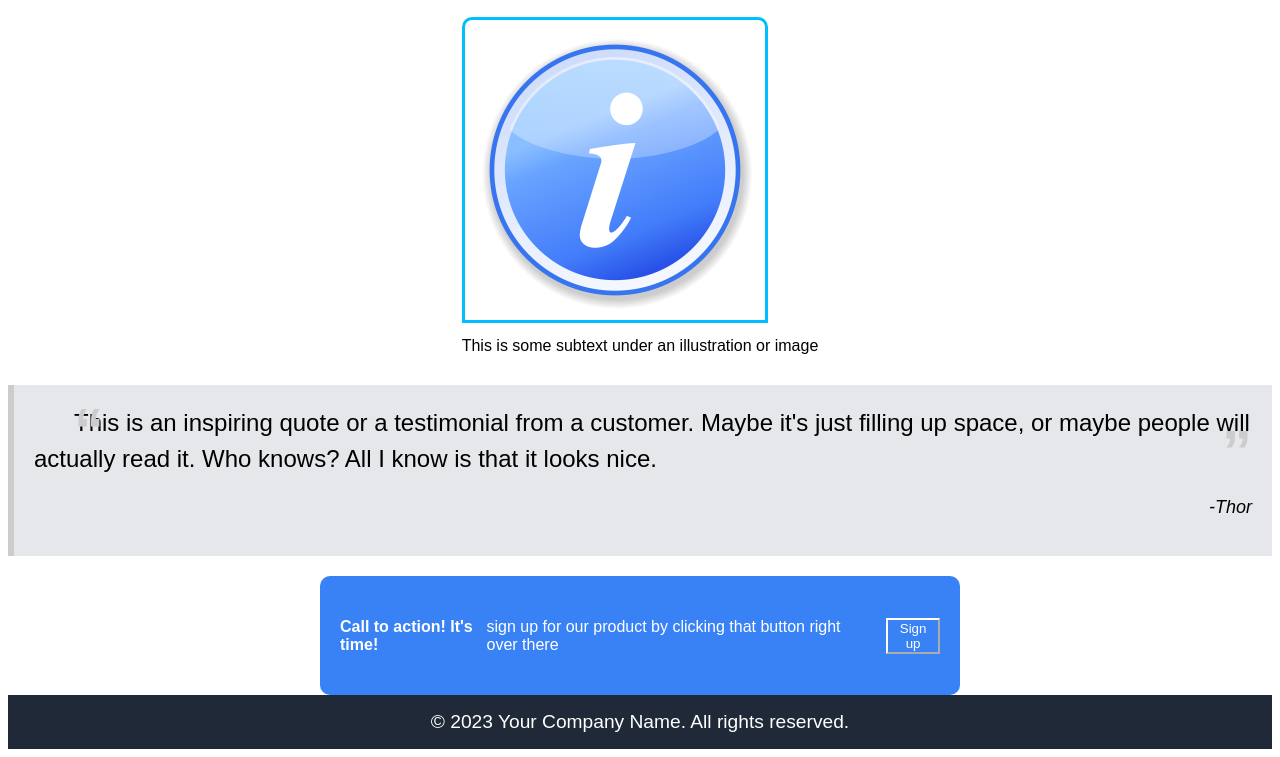
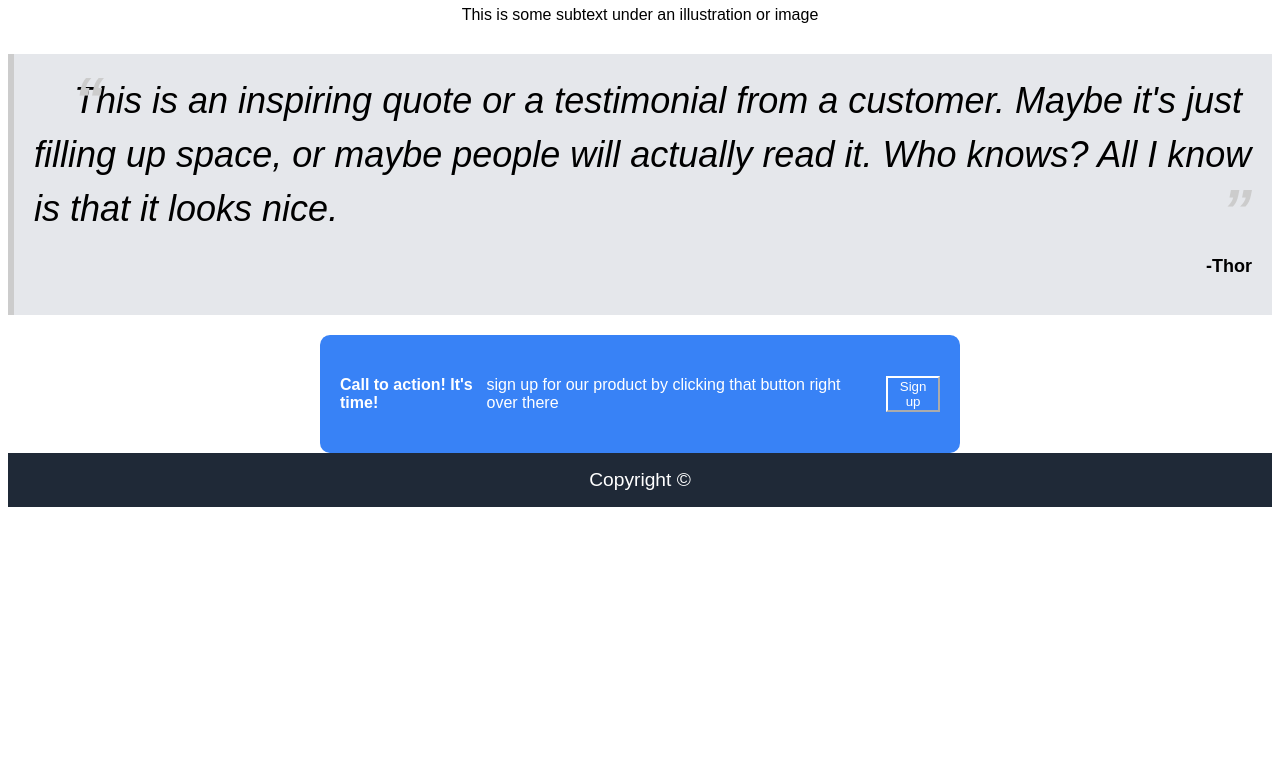
Before and after one commit to DumaniMbili/assignment-css-project, a plain HTML site: page index.html in a window 1280 px wide. Shown: the part 934-1691 px from the top of the page. After the commit the page ends 1449 px from the top, so only its background shows below. Drawn offline with Linux system fonts and the light colour scheme; a web font is replaced by a local one.

Commit message:
modified commit

```diff
--- a/css/style.css
+++ b/css/style.css
@@ -26,7 +26,7 @@ body {
 }
 
 .logo {
-  font-size: 2rem;
+  font-size: 24px;
   text-transform: uppercase;
 }
 
@@ -53,7 +53,8 @@ body {
 
 /* Style the main title and subtext */
 .main-title {
-  font-size: 3rem;
+  font-size: 48px;
+  font-weight: bold;
   margin: 2rem 0;
   text-align: left;
 
@@ -105,7 +106,7 @@ body {
 }
 
 .info-section img {
-  width: 300px;
+  width: 150px;
   height: auto;
   margin: 10px;
   border: 3px solid #00bfff;
@@ -114,6 +115,7 @@ body {
 .info-section p {
   text-align: center;
   margin: 10px;
+
 }
 
 .info-section img:first-child {
@@ -139,7 +141,9 @@ body {
 }
 
 .testimonial-quote {
-  font-size: 24px;
+  font-size: 36px;
+  font-weight: lighter;
+  font-style: italic;
   line-height: 1.5;
   margin: 0;
   padding: 0;
@@ -169,7 +173,7 @@ body {
 
 .testimonial-author {
   font-size: 18px;
-  font-style: italic;
+  font-weight: bold;
   margin-top: 20px;
   text-align: right;
 }
--- a/index.html
+++ b/index.html
@@ -43,7 +43,10 @@
   </div>
   <div>
     <img src="./images/image-placeholder5.png">
-    <p>This is some subtext under an illustration or image</p>
+    <p>
+        This is some subtext
+        under an illustration or image
+    </p>
   </div>
 </div>
 
@@ -64,7 +67,7 @@
 
     <div class="footer-section">
         <footer class="main-footer">
-            <p class="footer-text">&copy; 2023 Your Company Name. All rights reserved.</p>
+            <p class="footer-text">Copyright &copy; </p>
         </footer>
     </div>
 
```
